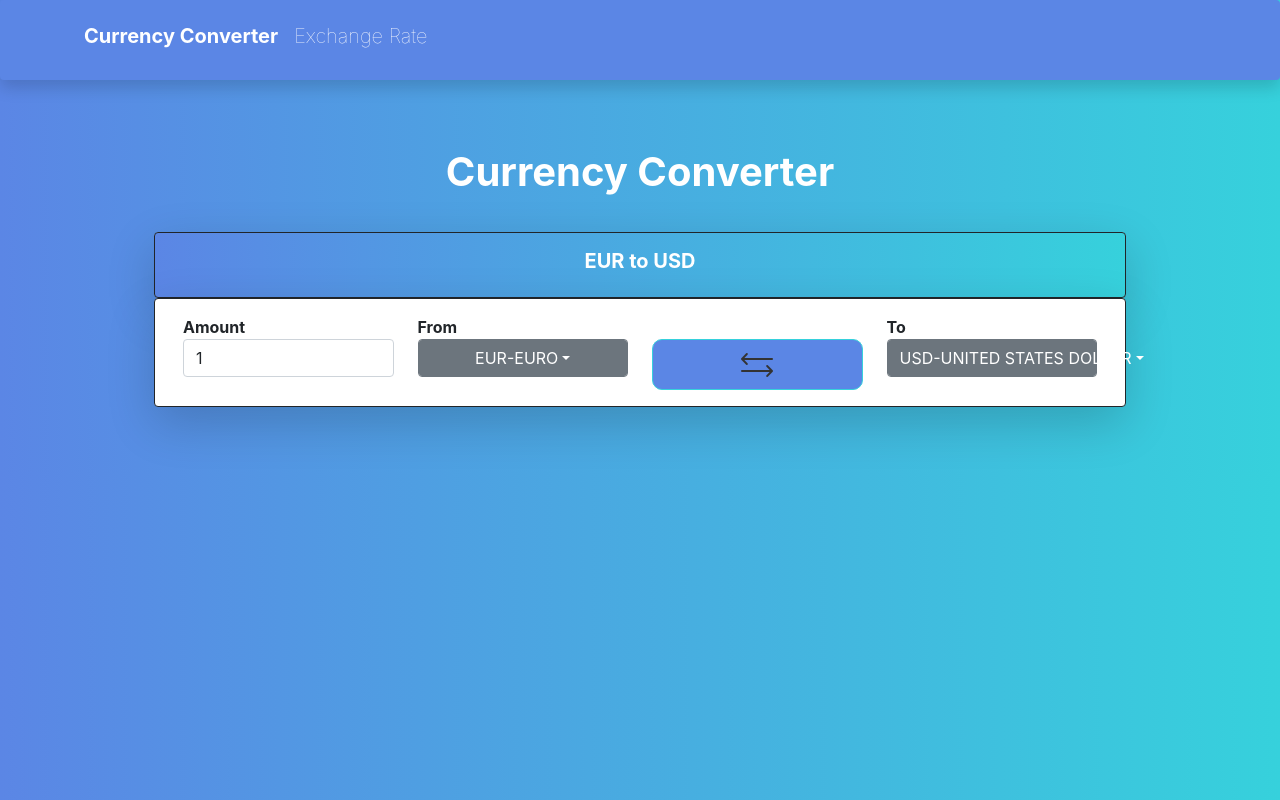
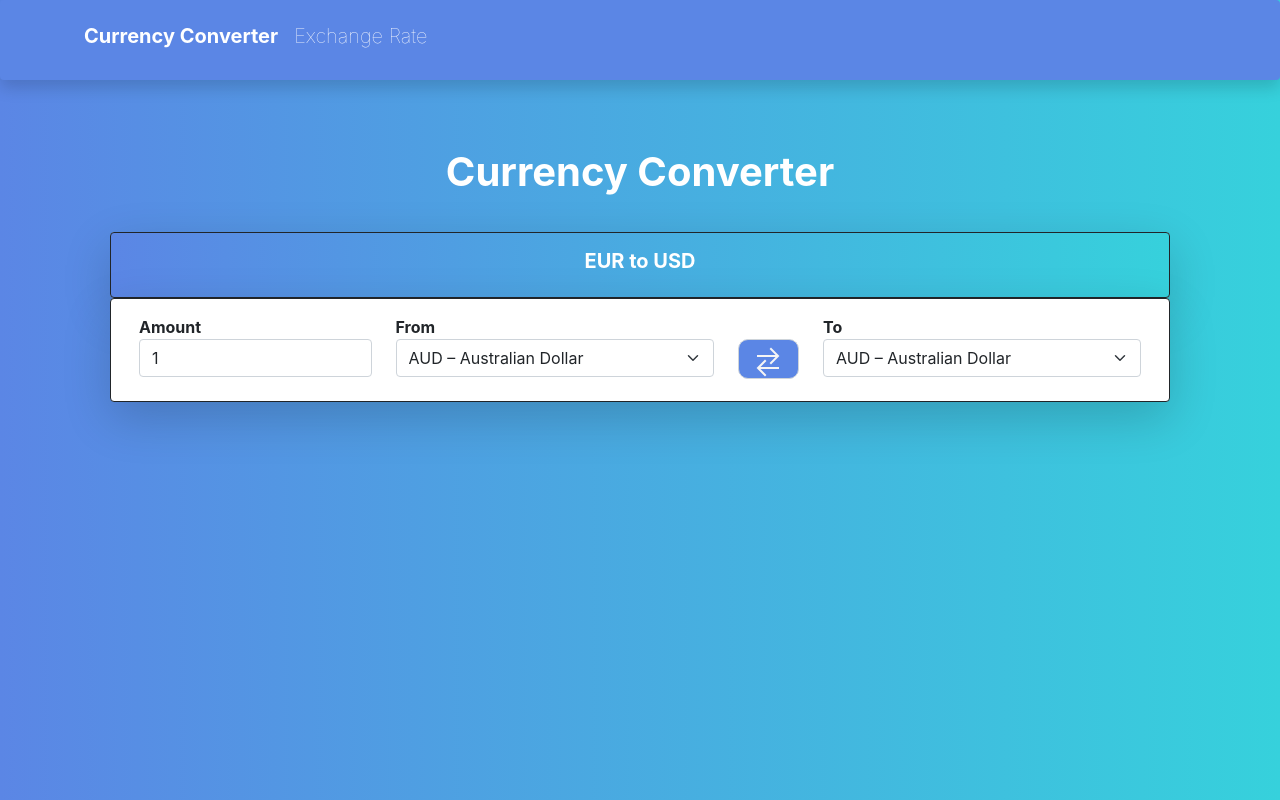
Before and after one commit to jg93pt/exchange-app, a React (Create React App) app: page / in a window 1280 px wide. Built offline with nearby package versions, Linux system fonts and the light colour scheme.

Commit message:
first main-content created

```diff
--- a/src/CurrencyConverter.css
+++ b/src/CurrencyConverter.css
@@ -38,17 +38,22 @@ label{
   font-weight: bold;
 }
 
-#exchange-button{
+
+.exchange-button{
 
   background: #5B86E5;
-  border:1px solid #36D1DC;
   border-radius: 10px;
+  height: 88%;
 }
 
-#exchange-button:hover{
+.exchange-button:hover{
   background: #36D1DC;
 }
 
-#hide-label{
-  visibility: hidden;
+.exchange-button:focus{
+  background: #5B86E5;
 }
+
+.desktopIcon{
+  color:whitesmoke;
+}
--- a/src/CurrencyConverter.js
+++ b/src/CurrencyConverter.js
@@ -1,7 +1,6 @@
 import React from 'react';
 import { Link } from "react-router-dom";
 import Exchange from './ExchangeRate';
-
 
 class Currency extends React.Component {
   constructor(props) {
@@ -22,7 +21,7 @@ class Currency extends React.Component {
         <div className='row mt-4'>
           <div className="d-flex flex-column bd-highlight mb-3">
             <div className="container-xxl mt-1" id="no-sm">
-              <div className="row ms-5 me-5 shadow-lg p-3 bg-body rounded rounded-5 border border-1 border-dark" id="title-div">
+              <div className="row ms-1 me-1 shadow-lg p-3 bg-body rounded rounded-5 border border-1 border-dark" id="title-div">
                 <div className="col-xl-12">
                   <h5 className="text-center main-content-subtitle">EUR to USD</h5>
               </div>
@@ -30,46 +29,97 @@ class Currency extends React.Component {
     </div>
     <h5 className="text-center main-content-subtitle" id="only-sm">EUR to USD</h5>
     <div className="container-xxl">
-              <div className="row ms-5 me-5 shadow-lg p-3 mb-5 bg-body rounded rounded-5 border border-1 border-dark">
+              <div className="row ms-1 me-1 shadow-lg p-3 mb-5 bg-body rounded rounded-5 border border-1 border-dark">
                 <div className="col-md-3">
                   <label>Amount</label>
-                  <input type="number" className="form-control input-style" min="0" defaultValue={1}/>
+                  <input type="number" className="form-control" min="0" defaultValue={1}/>
                   </div>
-                  <div className="col-md-3">
+                  <div className="col-md-4">
                   <label>From</label>
                   <div className="dropdown">
-                    <button className="btn btn-secondary dropdown-toggle form-control" type="button" id="dropdownFromCurrency" data-bs-toggle="dropdown" aria-expanded="false">
-                    EUR-EURO
-                    </button>
-                      <ul className="dropdown-menu" aria-labelledby="dropdownFromCurrency">
-                        <li><a className="dropdown-item" href="#">USD-UNITED STATES DOLLAR</a></li>
-                        <li><a className="dropdown-item" href="#">Another action</a></li>
-                        <li><a className="dropdown-item" href="#">Something else here</a></li>
-                      </ul>
+                  <select className='form-select'>
+                  <option value="AUD">AUD – Australian Dollar</option>
+                  <option value="BGN">BGN – Bulgarian Lev</option>
+                  <option value="BRL">BRL – Brazilian Real</option>
+                  <option value="CAD">CAD – Canadian Dollar</option>
+                  <option value="CHF">CHF – Swiss Franc</option>
+                  <option value="CNY">CNY – Chinese Renminbi Yuan</option>
+                  <option value="CZK">CZK – Czech Koruna</option>
+                  <option value="DKK">DKK – Danish Krone</option>
+                  <option value="EUR">EUR – Euro</option>
+                  <option value="GBP">GBP – British Pound</option>
+                  <option value="HKD">HKD – Hong Kong Dollar</option>
+                  <option value="HRK">HRK – Croatian Kuna</option>
+                  <option value="HUF">HUF – Hungarian Forint</option>
+                  <option value="IDR">IDR – Indonesian Rupiah</option>
+                  <option value="ILS">ILS – Israeli New Sheqel</option>
+                  <option value="INR">INR – Indian Rupee</option>
+                  <option value="ISK">ISK – Icelandic Króna</option>
+                  <option value="JPY">JPY – Japanese Yen</option>
+                  <option value="KRW">KRW – South Korean Won</option>
+                  <option value="MXN">MXN – Mexican Peso</option>
+                  <option value="MYR">MYR – Malaysian Ringgit</option>
+                  <option value="NOK">NOK – Norwegian Krone</option>
+                  <option value="NZD">NZD – New Zealand Dollar</option>
+                  <option value="PHP">PHP – Philippine Peso</option>
+                  <option value="PLN">PLN – Polish Złoty</option>
+                  <option value="RON">RON – Romanian Leu</option>
+                  <option value="SEK">SEK – Swedish Krona</option>
+                  <option value="SGD">SGD – Singapore Dollar</option>
+                  <option value="THB">THB – Thai Baht</option>
+                  <option value="TRY">TRY – Turkish Lira</option>
+                  <option value="USD">USD – United States Dollar</option>
+                  <option value="ZAR">ZAR – South African Rand</option>
+                    </select>
                     </div>
                   </div>
-                  <div className="col-md-3">
-                  <label id="hide-label">Exchange</label>
-                  <button className ="btn btn-primary btn-lg text-uppercase letter-space form-control" id="exchange-button"><img src={require("./img/exchange.png")} className="icon-img"/></button>
-                    </div>
-                  <div className="col-md-3">
+                  <div className='col-md-1 mt-4'>
+                    <button class="form-control exchange-button"><svg  stroke="currentColor" fill="currentColor" stroke-width="0" height="2em" viewBox="0 0 512 512" class="desktopIcon" xmlns="http://www.w3.org/2000/svg"><path fill="none" stroke-linecap="square" stroke-miterlimit="10" stroke-width="32" d="M304 48l112 112-112 112m94.87-112H96m112 304L96 352l112-112m-94 112h302"></path></svg></button>
+                  </div>
+                  <div className="col-md-4">
                   <label>To</label>
                   <div class="dropdown">
-                    <button className="btn btn-secondary dropdown-toggle form-control" type="button" id="dropdownToCurrency" data-bs-toggle="dropdown" aria-expanded="false">
-                    USD-UNITED STATES DOLLAR
-                    </button>
-                      <ul className="dropdown-menu" aria-labelledby="dropdownToCurrency">
-                        <li><a className="dropdown-item" href="#">EUR-EURO</a></li>
-                        <li><a className="dropdown-item" href="#">Another action</a></li>
-                        <li><a className="dropdown-item" href="#">Something else here</a></li>
-                      </ul>
+                  <select className='form-select'>
+                  <option value="AUD">AUD – Australian Dollar</option>
+                  <option value="BGN">BGN – Bulgarian Lev</option>
+                  <option value="BRL">BRL – Brazilian Real</option>
+                  <option value="CAD">CAD – Canadian Dollar</option>
+                  <option value="CHF">CHF – Swiss Franc</option>
+                  <option value="CNY">CNY – Chinese Renminbi Yuan</option>
+                  <option value="CZK">CZK – Czech Koruna</option>
+                  <option value="DKK">DKK – Danish Krone</option>
+                  <option value="EUR">EUR – Euro</option>
+                  <option value="GBP">GBP – British Pound</option>
+                  <option value="HKD">HKD – Hong Kong Dollar</option>
+                  <option value="HRK">HRK – Croatian Kuna</option>
+                  <option value="HUF">HUF – Hungarian Forint</option>
+                  <option value="IDR">IDR – Indonesian Rupiah</option>
+                  <option value="ILS">ILS – Israeli New Sheqel</option>
+                  <option value="INR">INR – Indian Rupee</option>
+                  <option value="ISK">ISK – Icelandic Króna</option>
+                  <option value="JPY">JPY – Japanese Yen</option>
+                  <option value="KRW">KRW – South Korean Won</option>
+                  <option value="MXN">MXN – Mexican Peso</option>
+                  <option value="MYR">MYR – Malaysian Ringgit</option>
+                  <option value="NOK">NOK – Norwegian Krone</option>
+                  <option value="NZD">NZD – New Zealand Dollar</option>
+                  <option value="PHP">PHP – Philippine Peso</option>
+                  <option value="PLN">PLN – Polish Złoty</option>
+                  <option value="RON">RON – Romanian Leu</option>
+                  <option value="SEK">SEK – Swedish Krona</option>
+                  <option value="SGD">SGD – Singapore Dollar</option>
+                  <option value="THB">THB – Thai Baht</option>
+                  <option value="TRY">TRY – Turkish Lira</option>
+                  <option value="USD">USD – United States Dollar</option>
+                  <option value="ZAR">ZAR – South African Rand</option>
+                </select>
                     </div>
-              </div>
-        </div>
-    </div>
-        </div>
+                </div>
+          </div>
       </div>
     </div>
+  </div>
+</div>
     )
   }
 }
```
